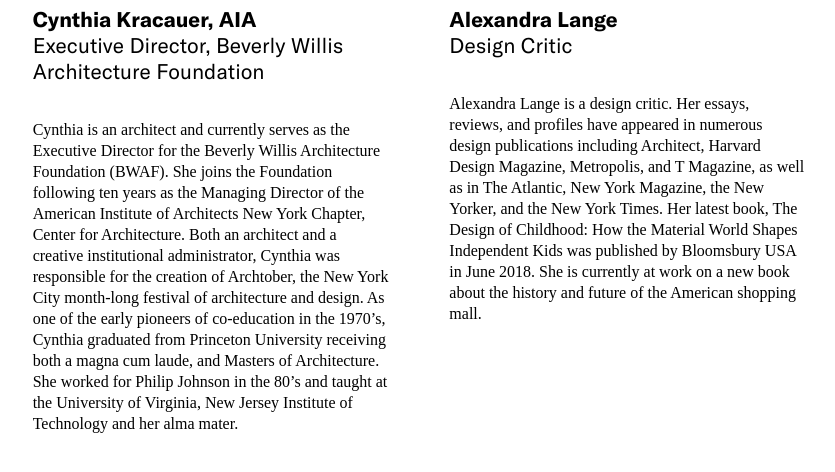
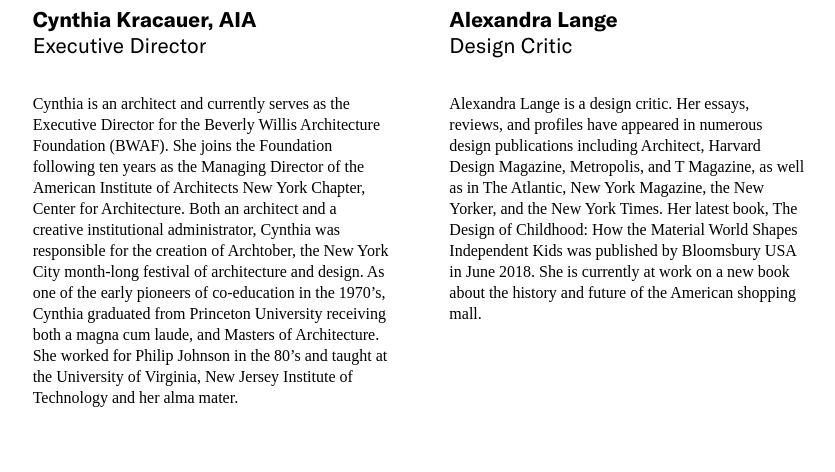
Before and after one commit to jengalas/bwaf-bbw, a Jekyll site: the page built from about/boardandstaff.md, in a window 1280 px wide and 900 px high, scrolled down 4009 px, cut to the strip 228-708 px from the top of the window. Shown: the top 472 px of the strip, without its empty margins (444-1279 px from the left). Built offline with Jekyll 4.4.1, drawn with Linux system fonts in a browser that asks for light colours; some web fonts are replaced.

Commit message:
Update from Forestry.io Aislinn McNamara updated about/boardandstaff.md

```diff
--- a/about/boardandstaff.md
+++ b/about/boardandstaff.md
@@ -121,7 +121,7 @@ page_blocks:
       Financial Center after 9/11, and Manhattan West.   \nSabrina holds a B.A. from
       Union College and is a member of WX and the National Academy of Construction."
   - title: Cynthia Kracauer, AIA
-    title_role: Executive Director, Beverly Willis Architecture Foundation
+    title_role: Executive Director
     image: "/v1618333357/Cynthia_HS_qd6dqf.jpg"
     description: 'Cynthia is an architect and currently serves as the Executive Director
       for the Beverly Willis Architecture Foundation (BWAF). She joins the Foundation
```
